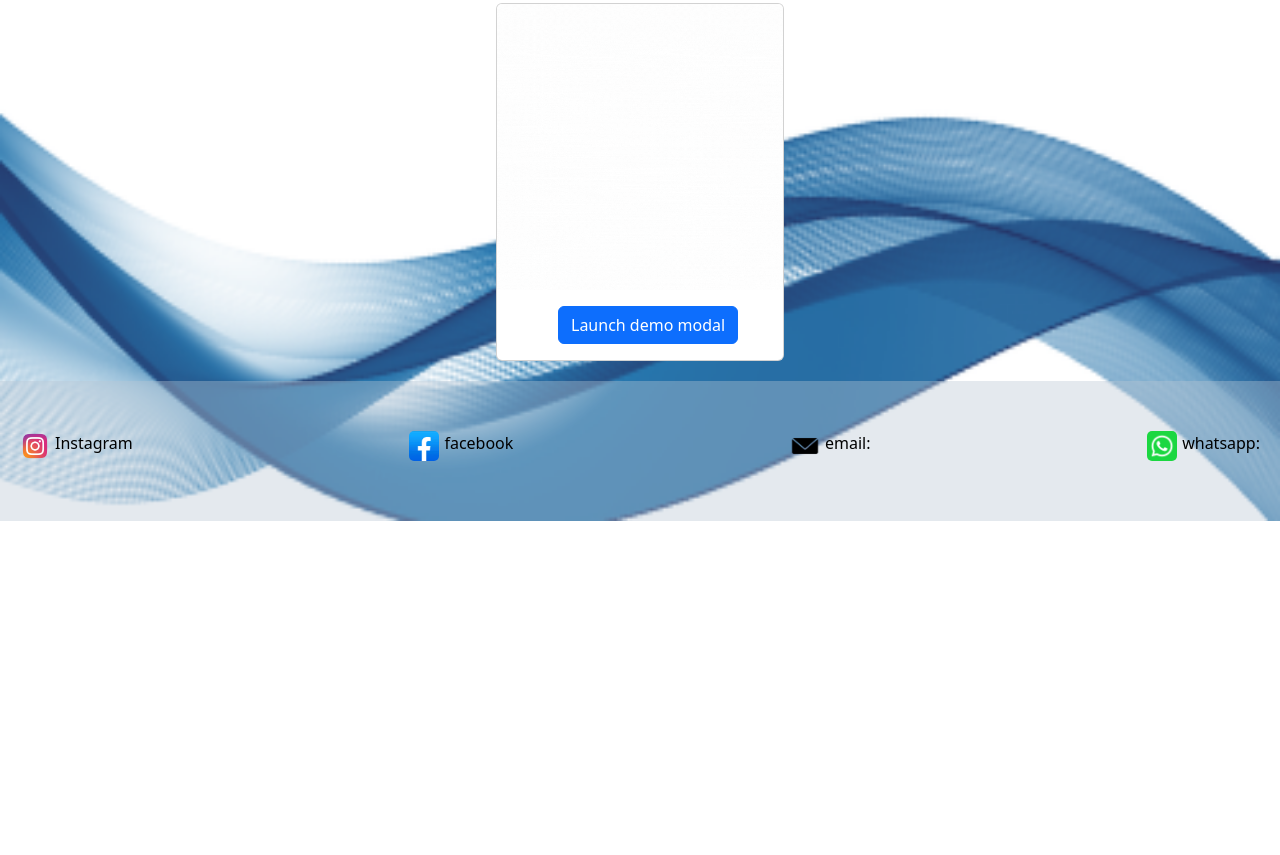
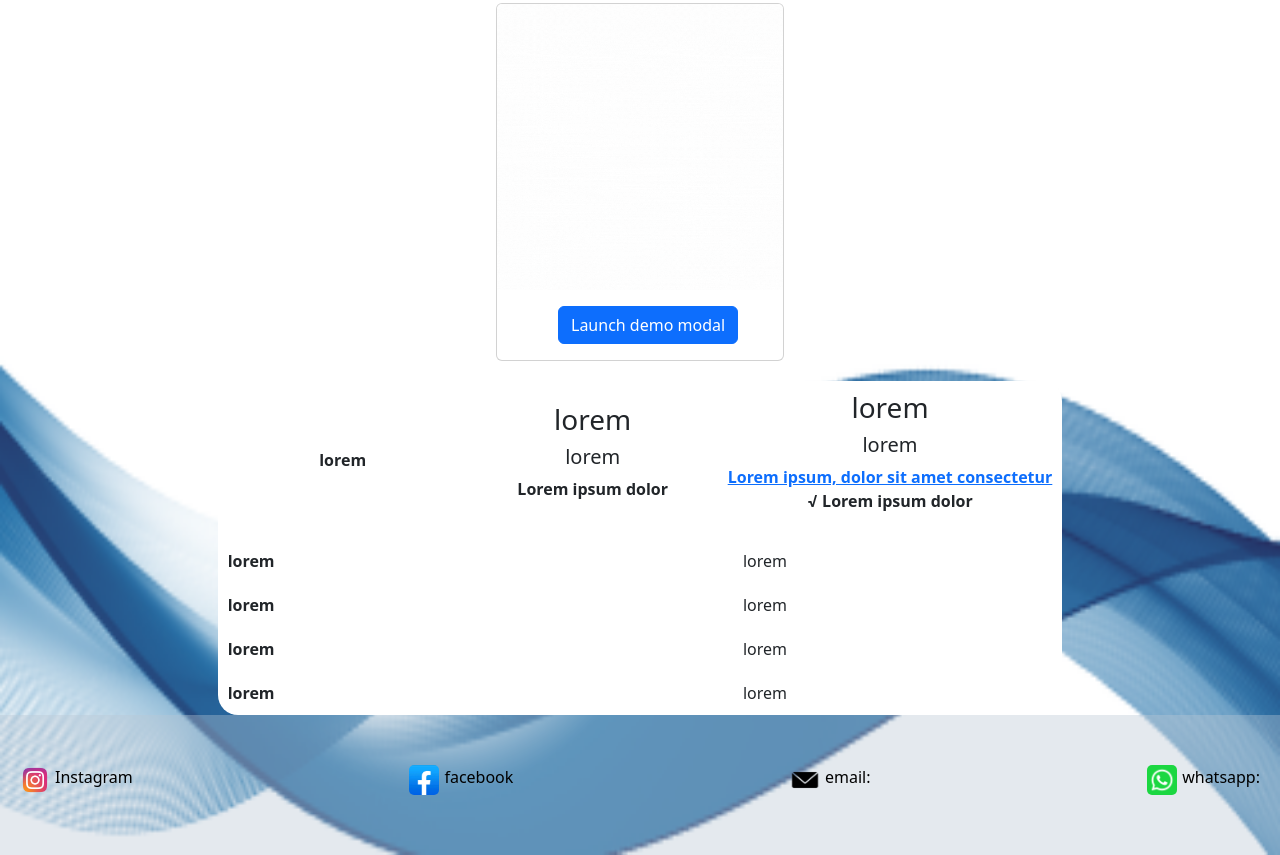
Before and after one commit to santiago2208/netCare, a plain HTML site: page prices.html in a window 1280 px wide. Shown: the part 1133-1988 px from the top of the page. Before the commit the page ends 1654 px from the top, so only its background shows below. Drawn offline with nearby package versions, Linux system fonts and the light colour scheme.

Commit message:
AGREGUE TABLA EN PRECIOS

```diff
--- a/CSS/prices.css
+++ b/CSS/prices.css
@@ -108,6 +108,32 @@ h1 {
     font-size: 1.2rem;
 }
 
+table{
+    margin-top: 30px;
+    background-color: white;
+    margin: 0 auto;
+    border-radius: 20px;
+}
+
+table {
+
+}
+
+th, td{
+    padding: 10px 10px;
+}
+
+
+
+th{
+    text-align: center;
+    min-width: 250px;
+}
+
+.columna2 {
+    text-align: center;
+}
+
 
 
 footer {
--- a/prices.html
+++ b/prices.html
@@ -122,6 +122,43 @@
 
             </div>
         </section>
+    </section>
+
+    <section class="sec3">
+      <table class="tabla">
+        <tr>
+          <th>lorem</th>
+          <th>
+            <h3>lorem</h3>
+            <h5>lorem</h5>
+            <p>Lorem ipsum dolor</p>
+          </th>
+          <th>
+            <h3>lorem</h3>
+            <h5>lorem</h5>
+            <a href="">Lorem ipsum, dolor sit amet consectetur </a>
+            <p>√ Lorem ipsum dolor</p>
+          </th>
+        </tr>
+
+        <tr>
+          <td><b>lorem</b></td>
+          <td colspan="2" class="columna2">lorem</td>
+
+        </tr>
+        <tr>
+          <td><b>lorem</b></td>
+          <td colspan="2" class="columna2">lorem</td>
+        </tr>
+        <tr>
+          <td><b>lorem</b></td>
+          <td colspan="2" class="columna2">lorem</td>
+        </tr>
+        <tr>
+          <td><b>lorem</b></td>
+          <td colspan="2" class="columna2">lorem</td>
+        </tr>
+      </table>
     </section>
     </main>
 
```
